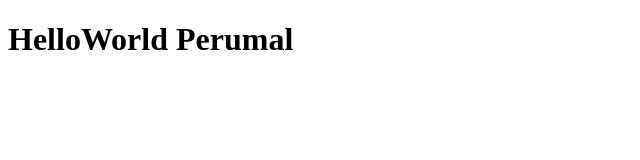
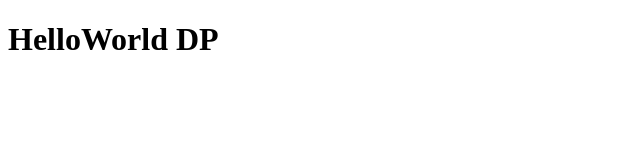
Before and after one commit to Itzmedp/Demo, a plain HTML site: page index.html in a window 1280 px wide. Shown: the whole page, without its empty margins (0-640 px from the left). Drawn offline with Linux system fonts and the light colour scheme.

Commit message:
Perumal changes DP

```diff
--- a/index.html
+++ b/index.html
@@ -7,6 +7,6 @@
     <title>Document</title>
 </head>
 <body>
-    <h1>HelloWorld Perumal</h1>
+    <h1>HelloWorld DP</h1>
 </body>
 </html>
```
